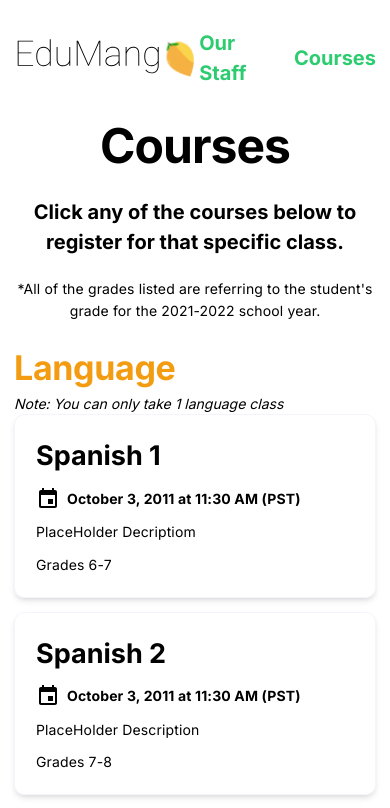
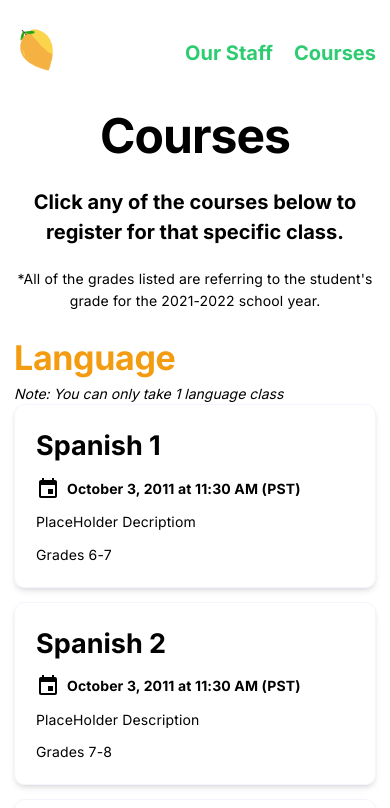
Before and after one commit to ShubhamPatilsd/www-edumango, a Next.js app: page /courses in a window 390 px wide. Shown: the top 808 px of the page. Built offline with nearby package versions, Linux system fonts and the light colour scheme.

Commit message:
changed rishabh mahesh position, changed it to outreach, removed the random semicolon on the pages, and added responsive navbar

```diff
--- a/src/components/Navbar.tsx
+++ b/src/components/Navbar.tsx
@@ -6,7 +6,7 @@ export const Navbar: React.FC = () => {
   return (
 
     <nav className="flex bg-white  items-center justify-between py-8">
-      <a href="/">
+      <a className="sm:block hidden" href="/">
         <Image
           src="/edumango-logo.svg"
           alt="Learning"
@@ -14,6 +14,19 @@ export const Navbar: React.FC = () => {
           height={49}
           layout="intrinsic"
           quality={100}
+          className="sm:hidden"
+        />
+      </a>
+
+      <a className="sm:hidden block" href="/">
+        <Image
+          src="/mango.png"
+          alt="Learning"
+          width={45}
+          height={45}
+          layout="intrinsic"
+          quality={100}
+          className="sm:hidden"
         />
       </a>
 
--- a/src/modules/courses.tsx
+++ b/src/modules/courses.tsx
@@ -133,13 +133,13 @@ export default function Courses() {
         <Navbar />
       </div>
 
-      <div className="space-y-6 md:mb-12 mb-4">
+      <div className="space-y-6 md:px-12 px-4 md:mb-12 mb-4">
         <h1 className="text-center">Courses</h1>
         <h4 className="text-center">Click any of the courses below to register for that specific class.</h4>
         <p className="text-center">*All of the grades listed are referring to the student's grade for the 2021-2022 school year.</p>
 
 
-          <div className="md:px-12 px-4 space-y-6">
+          <div className="space-y-6">
 
           <CourseCardGroup groupTitle = "Language" note="Note: You can only take 1 language class">
             {language.map(({ courseName, courseDescription, startingDate, grades, link}, i) => {
--- a/src/modules/staff.tsx
+++ b/src/modules/staff.tsx
@@ -82,6 +82,14 @@ export default function AboutUs() {
         position: "Marketing~Speech and Debate~Chess",
       },
       {
+        name: "Rishabh Mahesh",
+        avatar:
+          "https://cdn.discordapp.com/attachments/832365353660317726/841129200584228904/unknown.png",
+        description:
+          "Rising Freshman at Mission San Jose High School who is interested in helping others and giving back to the community whenever possible. Likes learning about technology biology. Actively participates in speech and debates and have been part of a school science bowl team.",
+        position: "Marketing~Speech and Debate~Algebra 1",
+      },
+      {
         name: "Sanjay Vijay",
         avatar:
           "https://media.discordapp.net/attachments/832365353660317726/841457456420880405/unknown.png",
@@ -146,14 +154,7 @@ export default function AboutUs() {
           "Rising freshman at Washington High School. Favorite hobby is playing basketball. Favorite subjects are Math and Science Enjoys hanging out with friends and reading. ",
         position: "Pre-Algebra~Video Editing",
       },
-      {
-        name: "Rishabh Mahesh",
-        avatar:
-          "https://cdn.discordapp.com/attachments/832365353660317726/841129200584228904/unknown.png",
-        description:
-          "Rising Freshman at Mission San Jose High School who is interested in helping others and giving back to the community whenever possible. Likes learning about technology biology. Actively participates in speech and debates and have been part of a school science bowl team.",
-        position: "Speech and Debate~Algebra 1",
-      },
+
       {
         name: "Rishabh Manur",
         avatar:
@@ -187,7 +188,7 @@ export default function AboutUs() {
                   description={description}
                   position={position}
                 />
-              );
+              )
             })}
             </div>
             </div>
@@ -204,13 +205,13 @@ export default function AboutUs() {
                       description={description}
                       position={position}
                     />
-                  );
+                  )
                 })}
                 </div>
             </div>
 
             <div className="space-y-4">
-                <h2 className="text-accent-primary">Marketing</h2>
+                <h2 className="text-accent-primary">Outreach</h2>
                 <div className="grid md:grid-cols-2  lg:grid-cols-3 sm:grid-cols-2 gap-4">
                 {marketingProfiles.map(({ name, avatar, description, position }, i) => {
                   return (
@@ -221,7 +222,7 @@ export default function AboutUs() {
                       description={description}
                       position={position}
                     />
-                  );
+                  )
                 })}
                 </div>
             </div>
@@ -239,12 +240,13 @@ export default function AboutUs() {
                       description={description}
                       position={position}
                     />
-                  );
+                  )
                 })}
                 </div>
             </div>
           </div>
+
         </div>
     </>
-  );
+  )
 }
--- a/src/pages/_app.tsx
+++ b/src/pages/_app.tsx
@@ -8,7 +8,7 @@ function MyApp({ Component, pageProps }) {
         <title>Edumango—Empowering Students</title>
         <link rel="shortcut icon" href="/mango.png" />
       </Head>
-      <Component {...pageProps} />;
+      <Component {...pageProps} />
       </>
   )
 }
```
